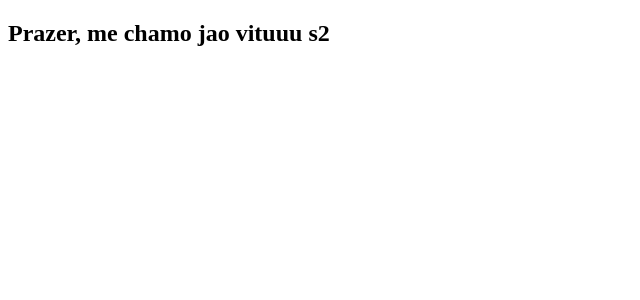
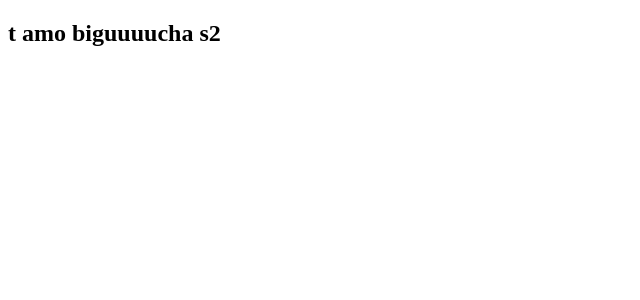
Before and after one commit to jvnakad/curso.dev, a Next.js app: page / in a window 1280 px wide. Shown: the top 300 px of the page, without its empty margins (0-640 px from the left). Built offline with nearby package versions, Linux system fonts and the light colour scheme.

Commit message:
novo texto p desafio

```diff
--- a/pages/index.js
+++ b/pages/index.js
@@ -1,5 +1,5 @@
 function Home() {
-    return <h2>Prazer, me chamo jao vituuu s2</h2>
+    return <h2>t amo biguuuucha s2</h2>
 
 }
 
```
